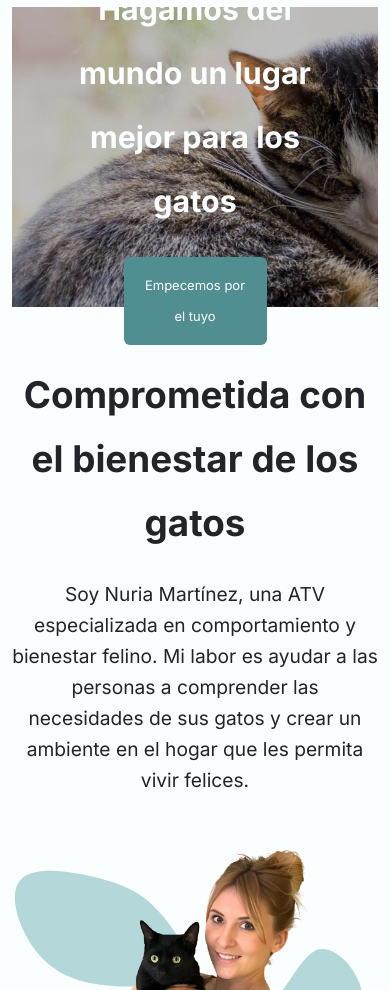
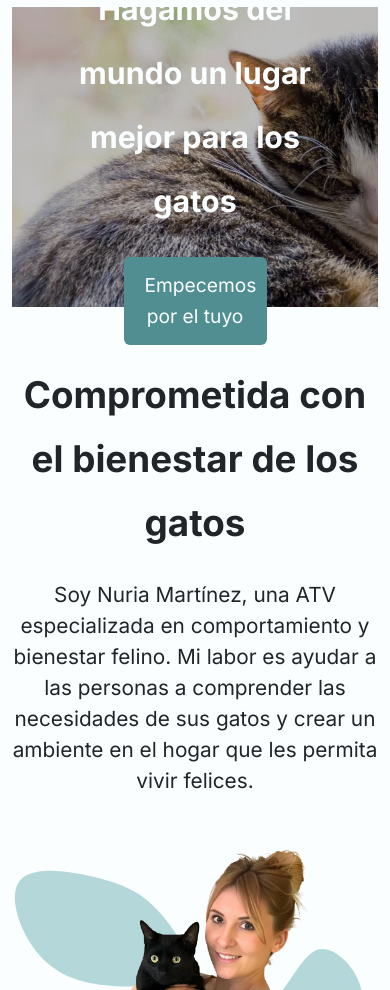
Before and after one commit to SergioMartinezC/naturaleza-felina, a website: page index.html in a window 390 px wide. Shown: the part 110-1100 px from the top of the page. Drawn offline with nearby package versions, Linux system fonts and the light colour scheme.

Commit message:
font-sizes

```diff
--- a/style.css
+++ b/style.css
@@ -27,10 +27,10 @@
     --header-4: 2.1rem;
     --header-5: 1.9rem;
 
-    --text-large: 1.4rem;
-    --text-medium: 1.3rem;
-    --text-regular: 1.2rem;
-    --text-light: 1rem;
+    --text-large: 1.5rem;
+    --text-medium: 1.4rem;
+    --text-regular: 1.3rem;
+    --text-light: 1.2rem;
 
     --font-weight-bold: 700;
     --font-weight-semi-bold: 600;
@@ -399,7 +399,7 @@ textarea {
     }
 
     .btn-service {
-        font-size: 16px;
+        font-size: var(--text-light);
     }
 
     section.hero,
@@ -577,6 +577,6 @@ textarea {
 
     .text-hero-regular {
         margin-top: 0;
-        font-size: 13px;
+        font-size: var(--text-light);
     }
 }
```
